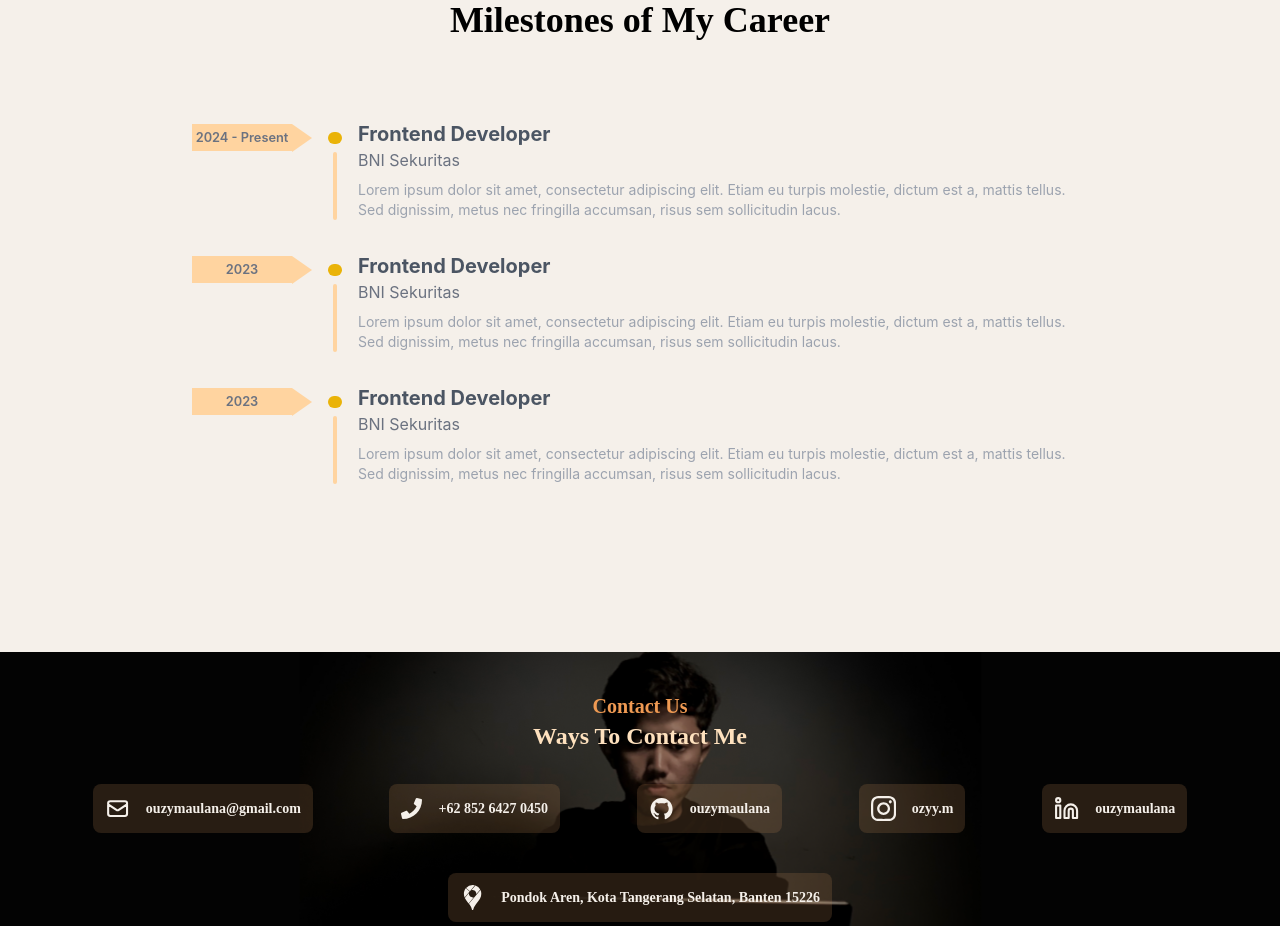
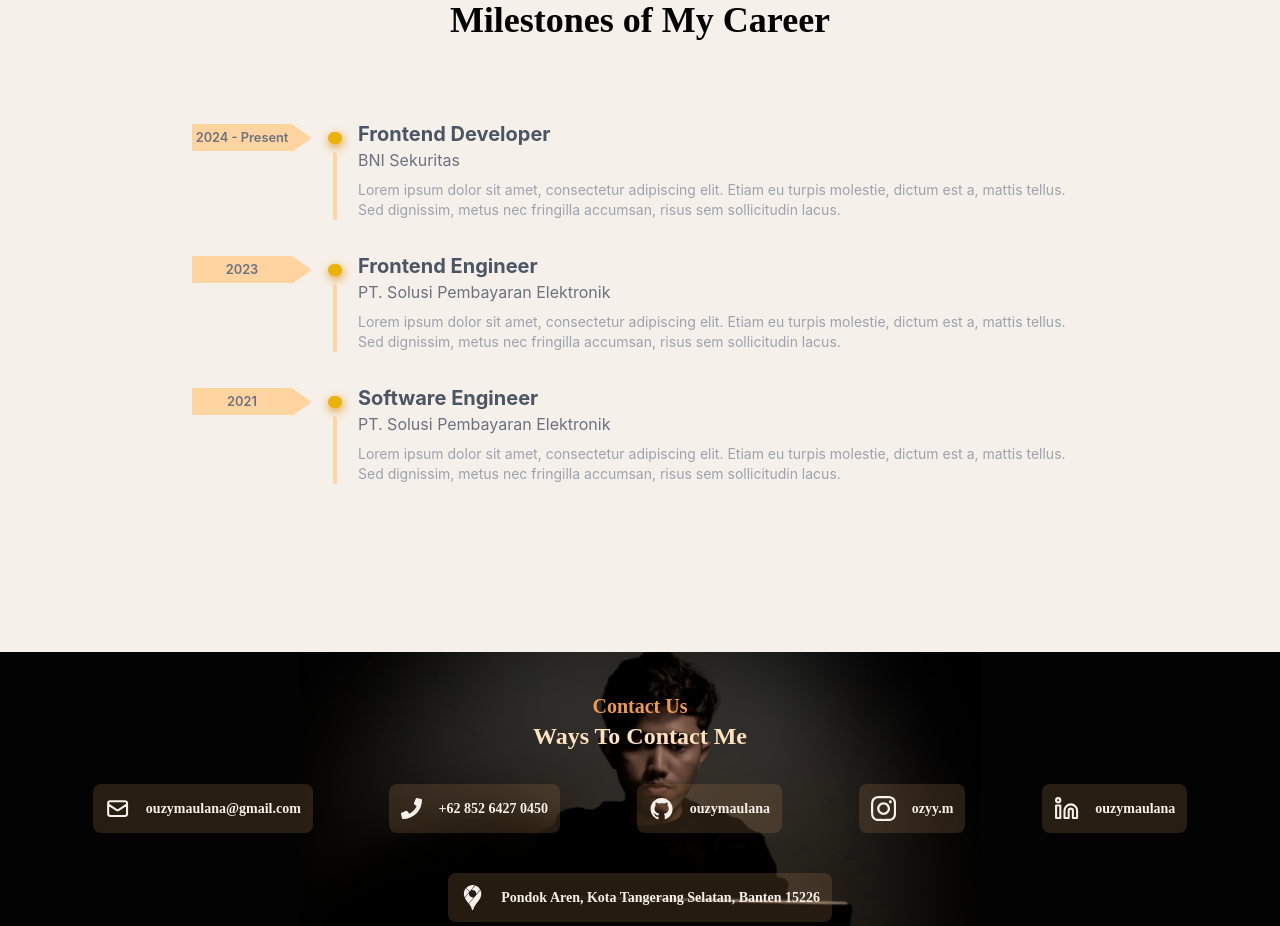
Before and after one commit to ouzymaulana/PORTFOLIO, a React (Create React App) app: page / in a window 1280 px wide. Shown: the part 2524-3450 px from the top of the page. Built offline with nearby package versions, Linux system fonts and the light colour scheme; a web font is replaced by a local one.

Commit message:
fixing ui experience

```diff
--- a/src/Components/Experience/index.jsx
+++ b/src/Components/Experience/index.jsx
@@ -4,7 +4,7 @@ import "./style.css";
 const Experience = () => {
   return (
     <main
-      className="bg-main min-h-max flex flex-col items-center py-28 max-sm:py-5 max-xl:px-40 xl:px-10 max-sm:px-20 gap-14 max-sm:gap-6"
+      className="bg-main min-h-max flex flex-col items-center py-28 max-sm:py-5 xl:px-10 max-sm:px-20 gap-14 max-sm:gap-6"
       id="portfolio"
     >
       <div className="flex flex-col items-center">
@@ -20,24 +20,24 @@ const Experience = () => {
           <div class="mb-8 flex gap-4 career">
             <div class="arrow flex">
               <div class="line flex justify-center items-center bg-portfolioCart">
-                <small className="text-gray-500 font-semibold">
+                <small className="text-gray-500 font-semibold max-sm:text-xs">
                   2024 - Present
                 </small>
               </div>
               <div class="point"></div>
             </div>
             <div class="bg-main flex flex-col justify-center items-center gap-2 w-4 mt-3">
-              <div className="bg-yellow-500 rounded-full w-3.5 h-4"></div>
+              <div className="bg-yellow-500 rounded-full w-3.5 h-4 career-shadow"></div>
               <div
                 className="bg-portfolioCart h-full rounded-full"
                 style={{ width: "4px" }}
               ></div>
             </div>
             <div>
-              <h3 class="text-xl font-bold text-gray-600">
+              <h3 class="text-xl font-bold text-gray-600 max-sm:text-sm">
                 Frontend Developer
               </h3>
-              <p class="text-gray-500">BNI Sekuritas</p>
+              <p class="text-gray-500 max-sm:text-sm">BNI Sekuritas</p>
               <p class="text-sm text-gray-400 mt-2">
                 Lorem ipsum dolor sit amet, consectetur adipiscing elit. Etiam
                 eu turpis molestie, dictum est a, mattis tellus. Sed dignissim,
@@ -48,22 +48,26 @@ const Experience = () => {
           <div class="mb-8 flex gap-4 career">
             <div class="arrow flex">
               <div class="line flex justify-center items-center bg-portfolioCart">
-                <small className="text-gray-500 font-semibold">2023</small>
+                <small className="text-gray-500 font-semibold max-sm:text-xs">
+                  2023
+                </small>
               </div>
               <div class="point"></div>
             </div>
             <div class="bg-main flex flex-col justify-center items-center gap-2 w-4 mt-3">
-              <div className="bg-yellow-500 rounded-full w-3.5 h-4 shadow-red-600"></div>
+              <div className="career-shadow bg-yellow-500 rounded-full w-3.5 h-4"></div>
               <div
                 className="bg-portfolioCart h-full rounded-full"
                 style={{ width: "4px" }}
               ></div>
             </div>
             <div>
-              <h3 class="text-xl font-bold text-gray-600">
-                Frontend Developer
+              <h3 class="text-xl font-bold text-gray-600 max-sm:text-sm">
+                Frontend Engineer
               </h3>
-              <p class="text-gray-500">BNI Sekuritas</p>
+              <p class="text-gray-500 max-sm:text-sm">
+                PT. Solusi Pembayaran Elektronik
+              </p>
               <p class="text-sm text-gray-400 mt-2">
                 Lorem ipsum dolor sit amet, consectetur adipiscing elit. Etiam
                 eu turpis molestie, dictum est a, mattis tellus. Sed dignissim,
@@ -74,22 +78,26 @@ const Experience = () => {
           <div class="mb-8 flex gap-4 career">
             <div class="arrow flex">
               <div class="line flex justify-center items-center bg-portfolioCart">
-                <small className="text-gray-500 font-semibold">2023</small>
+                <small className="text-gray-500 font-semibold max-sm:text-xs">
+                  2021
+                </small>
               </div>
               <div class="point"></div>
             </div>
             <div class="bg-main flex flex-col justify-center items-center gap-2 w-4 mt-3">
-              <div className="bg-yellow-500 rounded-full w-3.5 h-4 shadow-red-600"></div>
+              <div className="bg-yellow-500 rounded-full w-3.5 h-4 career-shadow"></div>
               <div
                 className="bg-portfolioCart h-full rounded-full"
                 style={{ width: "4px" }}
               ></div>
             </div>
             <div>
-              <h3 class="text-xl font-bold text-gray-600">
-                Frontend Developer
+              <h3 class="text-xl font-bold text-gray-600 max-sm:text-sm">
+                Software Engineer
               </h3>
-              <p class="text-gray-500">BNI Sekuritas</p>
+              <p class="text-gray-500 max-sm:text-sm">
+                PT. Solusi Pembayaran Elektronik
+              </p>
               <p class="text-sm text-gray-400 mt-2">
                 Lorem ipsum dolor sit amet, consectetur adipiscing elit. Etiam
                 eu turpis molestie, dictum est a, mattis tellus. Sed dignissim,
--- a/src/Components/Experience/style.css
+++ b/src/Components/Experience/style.css
@@ -17,3 +17,25 @@
   border-left: 20px solid #ffd4a0;
   /* float: right; */
 }
+
+.career .career-shadow {
+  box-shadow: 1px 3px 10px rgb(231, 149, 27);
+}
+
+@media (max-width: 560px) {
+  .career .arrow {
+    width: 120px;
+    margin-top: 10px;
+  }
+
+  .career .line {
+    width: 70px;
+    height: 19px;
+  }
+
+  .career .point {
+    border-top: 10px solid transparent;
+    border-bottom: 10px solid transparent;
+    border-left: 16px solid #ffd4a0;
+  }
+}
```
